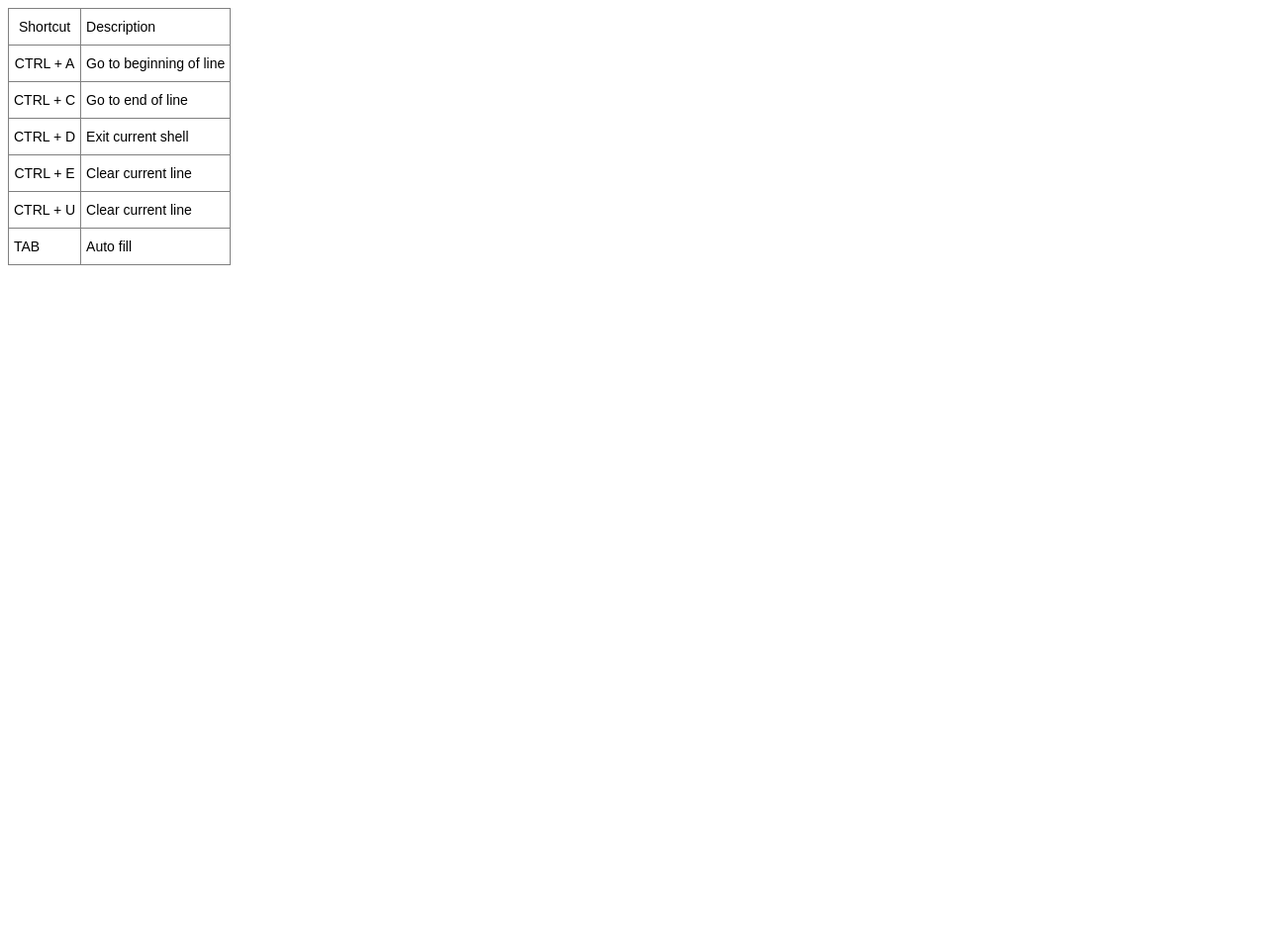
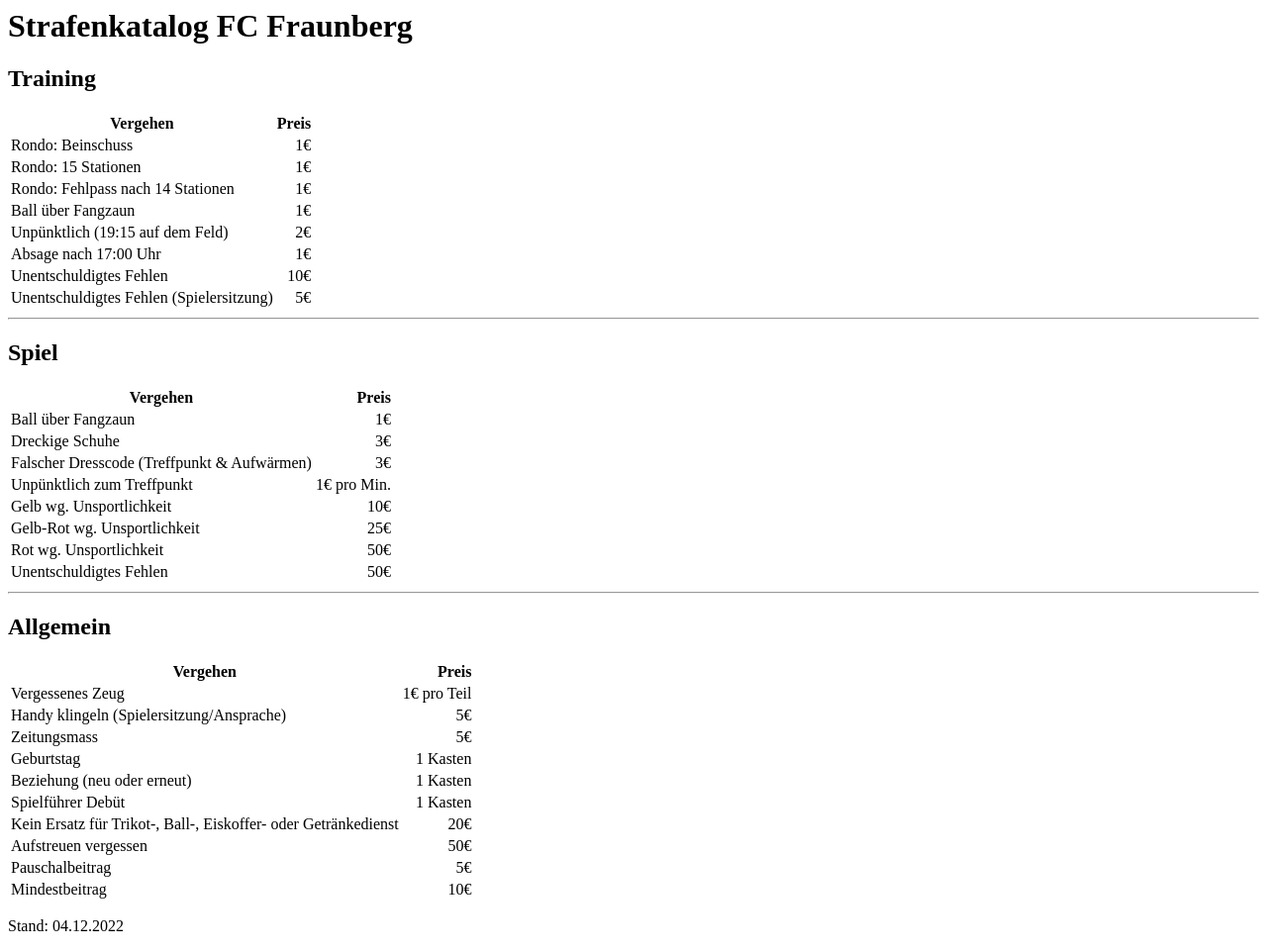
Before and after one commit to FlLex13/FlLex13.github.io, a plain HTML site: page index.html in a window 1280 px wide. Shown: the whole page at 99% size. Before the commit the page ends 800 px from the top, so only its background shows below. Drawn offline with Linux system fonts and the light colour scheme.

Commit message:
Update index.html

```diff
--- a/index.html
+++ b/index.html
@@ -1,43 +1,141 @@
-<style type="text/css">
-.tg  {border-collapse:collapse;border-spacing:0;}
-.tg td{border-color:black;border-style:solid;border-width:1px;font-family:Arial, sans-serif;font-size:14px;
-  overflow:hidden;padding:10px 5px;word-break:normal;}
-.tg th{border-color:black;border-style:solid;border-width:1px;font-family:Arial, sans-serif;font-size:14px;
-  font-weight:normal;overflow:hidden;padding:10px 5px;word-break:normal;}
-.tg .tg-c3ow{border-color:inherit;text-align:center;vertical-align:top}
-.tg .tg-0pky{border-color:inherit;text-align:left;vertical-align:top}
-</style>
-<table class="tg">
+<h1>Strafenkatalog FC Fraunberg</h1>
+<h2>Training</h2>
+<table>
 <thead>
 <tr>
-    <th class="tg-c3ow">Shortcut</th>
-    <th class="tg-0pky">Description</th>
+<th>Vergehen</th>
+<th style="text-align:right">Preis</th>
 </tr>
 </thead>
 <tbody>
 <tr>
-    <td class="tg-c3ow">CTRL + A</td>
-    <td class="tg-0pky">Go to beginning of line</td>
+<td>Rondo: Beinschuss</td>
+<td style="text-align:right">1€</td>
 </tr>
 <tr>
-    <td class="tg-c3ow">CTRL + C</td>
-    <td class="tg-0pky">Go to end of line</td>
+<td>Rondo: 15 Stationen</td>
+<td style="text-align:right">1€</td>
 </tr>
 <tr>
-    <td class="tg-c3ow">CTRL + D</td>
-    <td class="tg-0pky">Exit current shell</td>
+<td>Rondo: Fehlpass nach 14 Stationen</td>
+<td style="text-align:right">1€</td>
 </tr>
 <tr>
-    <td class="tg-c3ow">CTRL + E</td>
-    <td class="tg-0pky">Clear current line</td>
+<td>Ball über Fangzaun</td>
+<td style="text-align:right">1€</td>
 </tr>
 <tr>
-    <td class="tg-c3ow">CTRL + U</td>
-    <td class="tg-0pky">Clear current line</td>
+<td>Unpünktlich (19:15 auf dem Feld)</td>
+<td style="text-align:right">2€</td>
 </tr>
 <tr>
-    <td class="tg-0pky">TAB</td>
-    <td class="tg-0pky">Auto fill</td>
+<td>Absage nach 17:00 Uhr</td>
+<td style="text-align:right">1€</td>
+</tr>
+<tr>
+<td>Unentschuldigtes Fehlen</td>
+<td style="text-align:right">10€</td>
+</tr>
+<tr>
+<td>Unentschuldigtes Fehlen (Spielersitzung)</td>
+<td style="text-align:right">5€</td>
 </tr>
 </tbody>
 </table>
+<hr>
+<h2>Spiel</h2>
+<table>
+<thead>
+<tr>
+<th>Vergehen</th>
+<th style="text-align:right">Preis</th>
+</tr>
+</thead>
+<tbody>
+<tr>
+<td>Ball über Fangzaun</td>
+<td style="text-align:right">1€</td>
+</tr>
+<tr>
+<td>Dreckige Schuhe</td>
+<td style="text-align:right">3€</td>
+</tr>
+<tr>
+<td>Falscher Dresscode (Treffpunkt &amp; Aufwärmen)</td>
+<td style="text-align:right">3€</td>
+</tr>
+<tr>
+<td>Unpünktlich zum Treffpunkt</td>
+<td style="text-align:right">1€ pro Min.</td>
+</tr>
+<tr>
+<td>Gelb wg. Unsportlichkeit</td>
+<td style="text-align:right">10€</td>
+</tr>
+<tr>
+<td>Gelb-Rot wg. Unsportlichkeit</td>
+<td style="text-align:right">25€</td>
+</tr>
+<tr>
+<td>Rot wg. Unsportlichkeit</td>
+<td style="text-align:right">50€</td>
+</tr>
+<tr>
+<td>Unentschuldigtes Fehlen</td>
+<td style="text-align:right">50€</td>
+</tr>
+</tbody>
+</table>
+<hr>
+<h2>Allgemein</h2>
+<table>
+<thead>
+<tr>
+<th>Vergehen</th>
+<th style="text-align:right">Preis</th>
+</tr>
+</thead>
+<tbody>
+<tr>
+<td>Vergessenes Zeug</td>
+<td style="text-align:right">1€ pro Teil</td>
+</tr>
+<tr>
+<td>Handy klingeln (Spielersitzung/Ansprache)</td>
+<td style="text-align:right">5€</td>
+</tr>
+<tr>
+<td>Zeitungsmass</td>
+<td style="text-align:right">5€</td>
+</tr>
+<tr>
+<td>Geburtstag</td>
+<td style="text-align:right">1 Kasten</td>
+</tr>
+<tr>
+<td>Beziehung (neu oder erneut)</td>
+<td style="text-align:right">1 Kasten</td>
+</tr>
+<tr>
+<td>Spielführer Debüt</td>
+<td style="text-align:right">1 Kasten</td>
+</tr>
+<tr>
+<td>Kein Ersatz für Trikot-, Ball-, Eiskoffer- oder Getränkedienst</td>
+<td style="text-align:right">20€</td>
+</tr>
+<tr>
+<td>Aufstreuen vergessen</td>
+<td style="text-align:right">50€</td>
+</tr>
+<tr>
+<td>Pauschalbeitrag</td>
+<td style="text-align:right">5€</td>
+</tr>
+<tr>
+<td>Mindestbeitrag</td>
+<td style="text-align:right">10€</td>
+</tr>
+</tbody>
+</table>
+<p>Stand: 04.12.2022</p>
```
Lines whose indentation alone changed are shown as unchanged.
